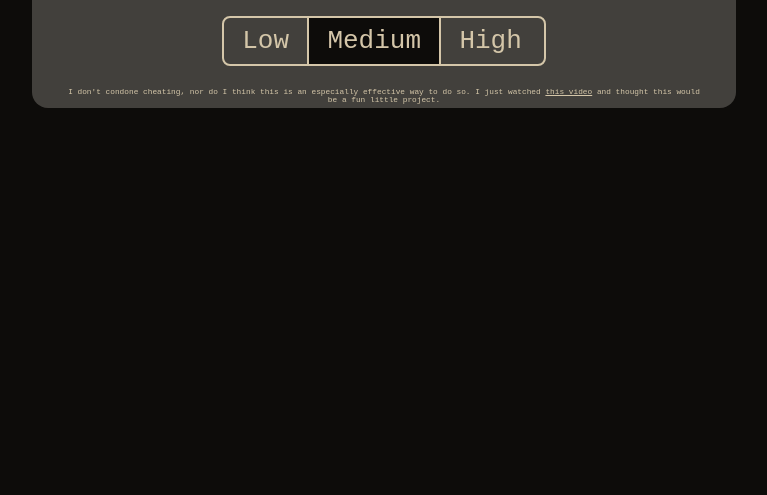
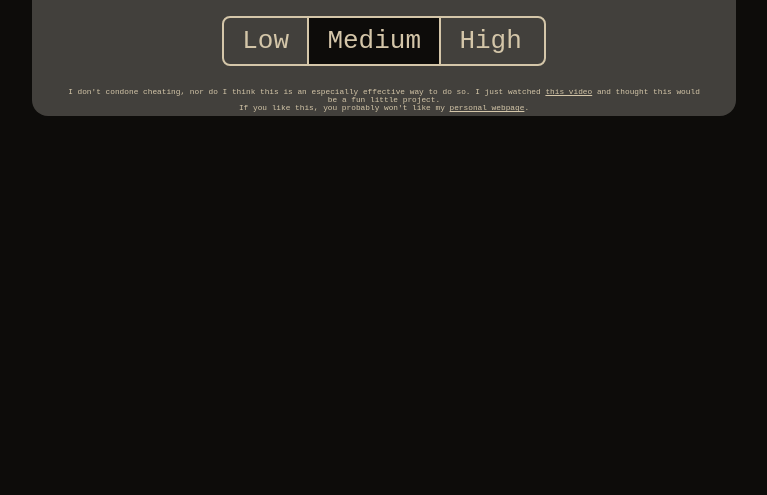
Before and after one commit to ghbrown/lag_switch, a plain HTML site: page index.html in a window 1280 px wide. Shown: the part 671-1166 px from the top of the page, without its empty margins (256-1023 px from the left). Drawn offline with Linux system fonts and the light colour scheme.

Commit message:
Add link to personal homepage, fix readme link

```diff
--- a/index.html
+++ b/index.html
@@ -2,10 +2,11 @@
 <html lang="en-US">
 
 <head>
-<meta charset="UTF-8">
-<meta name="viewport" content="width=device-width, initial-scale=1">
-<title>Lag Switch</title>
-<link rel="stylesheet" href="main.css">
+  <meta charset="UTF-8">
+  <meta name="viewport" content="width=device-width, initial-scale=1">
+  <title>Lag Switch</title>
+  <link rel="stylesheet" href="main.css">
+</head>
 
 <html>
 <script src="main.js"></script>
@@ -39,6 +40,8 @@
     <p class="disclaimer">
       I don't condone cheating, nor do I think this is an especially effective way to do so.
       I just watched <a href="https://youtu.be/NyZp47kmfWA?t=1548" target="blank">this video<a> and thought this would be a fun little project.
+      <br>
+      If you like this, you probably won't like my <a href="https://ghbrown.net" target="blank">personal webpage</a>.
     </p>
 
   </div> <!-- content -->
```
Also changed, not shown: 2 other files.
